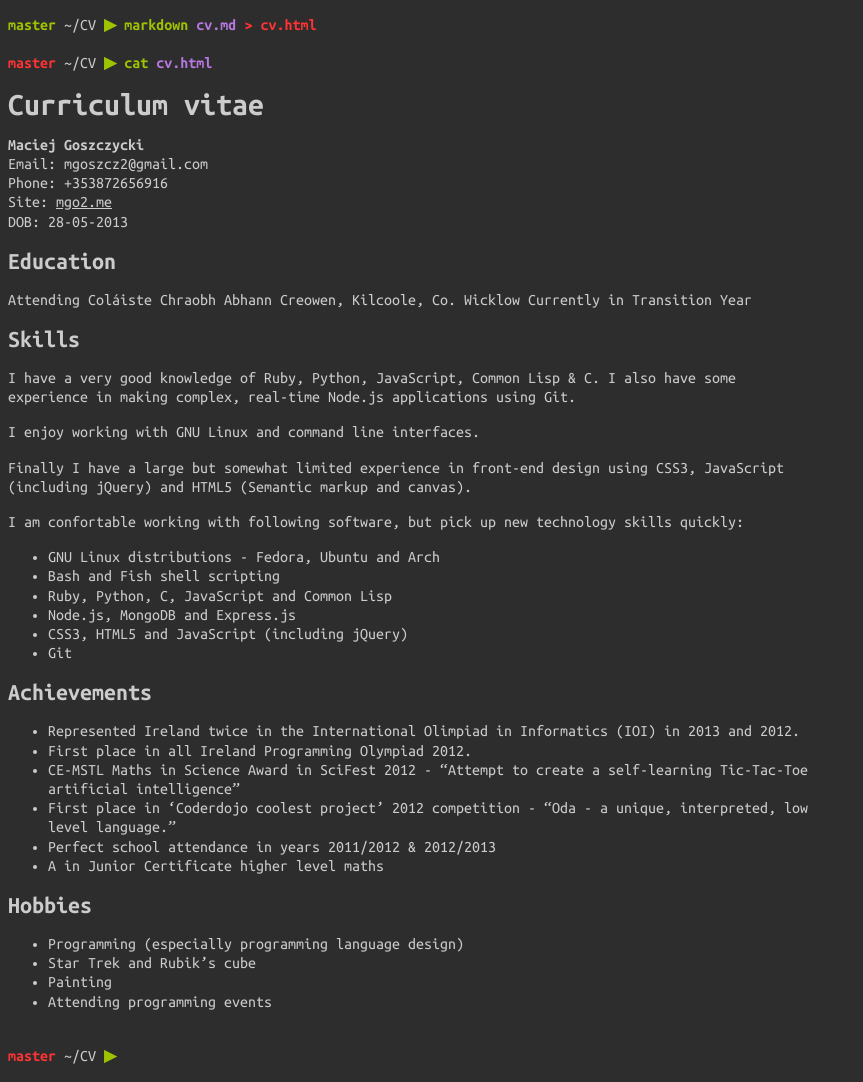
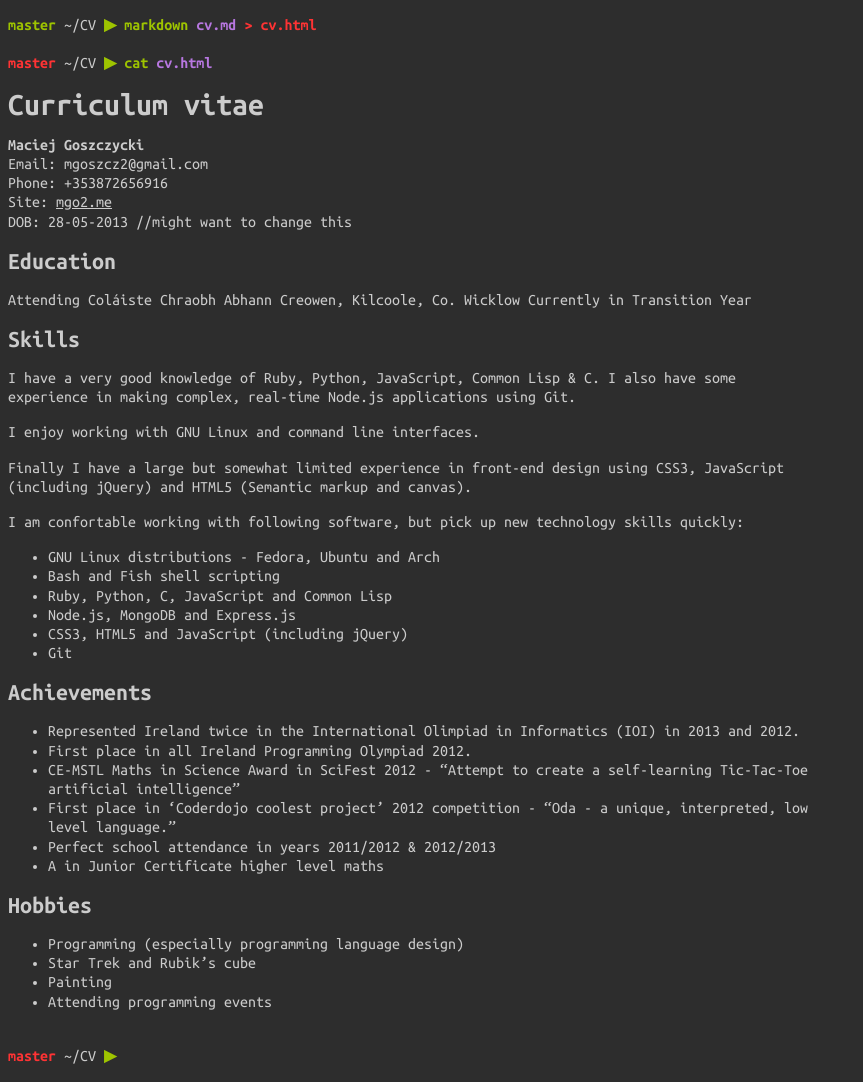
Before and after one commit to maciej-irl/maciej-irl.github.io, a Jekyll site: the page built from index.html, in a window 1280 px wide. Shown: the whole page, without its empty margins (0-863 px from the left). Built offline with Jekyll 4.4.1, drawn with Linux system fonts in a browser that asks for light colours; Markdown is read by kramdown in place of the engine named in the settings.

Commit message:
Update 2013-08-26-CV.markdown

```diff
--- a/_posts/2013-08-26-CV.markdown
+++ b/_posts/2013-08-26-CV.markdown
@@ -11,7 +11,7 @@ __Maciej Goszczycki__<br>
 Email: mgoszcz2@gmail.com<br>
 Phone: +353872656916<br>
 Site: [mgo2.me](http://mgo2.me)<br>
-DOB: 28-05-2013
+DOB: 28-05-2013 //might want to change this
 
 ## Education
 
```
